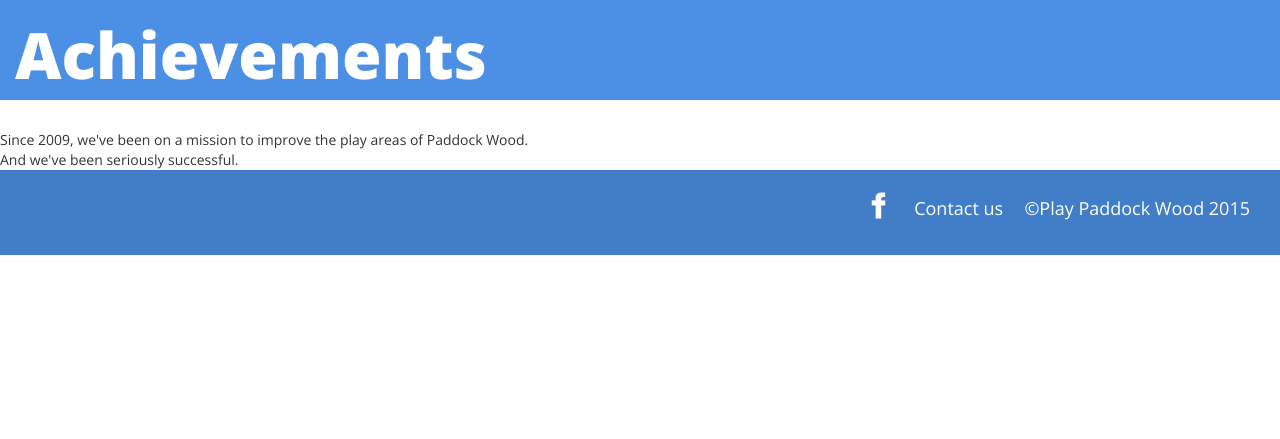
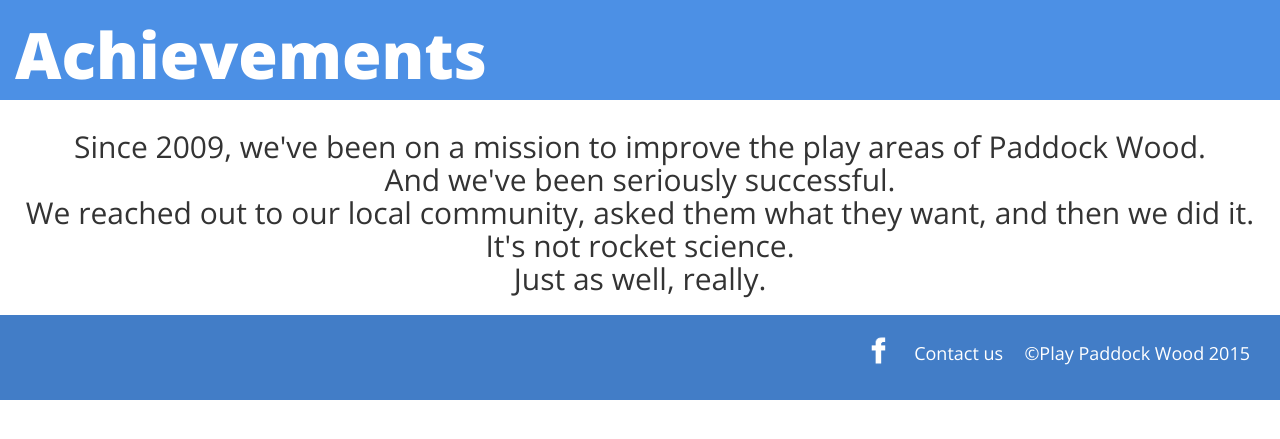
Before and after one commit to jonodrew/PPW-site, a PHP site: page /achievements.php in a window 1280 px wide. Shown: the part 190-629 px from the top of the page. Run offline with PHP 8.4, Linux system fonts and the light colour scheme; some libraries are stand-ins or nearby versions.

Commit message:
add: text

```diff
--- a/achievements.php
+++ b/achievements.php
@@ -12,7 +12,13 @@ include('head.php');
   </div>
 </div>
 
-Since 2009, we've been on a mission to improve the play areas of Paddock Wood.<br>
-And we've been seriously successful.
+<h2>Since 2009, we've been on a mission to improve the play areas of Paddock Wood.<br>
+And we've been seriously successful.<br>
+
+We reached out to our local community, asked them what they want, and then we did it.<br>
+
+It's not rocket science.<br>
+
+Just as well, really.</h2>
 
 <?php include("footer.php"); ?>
```
